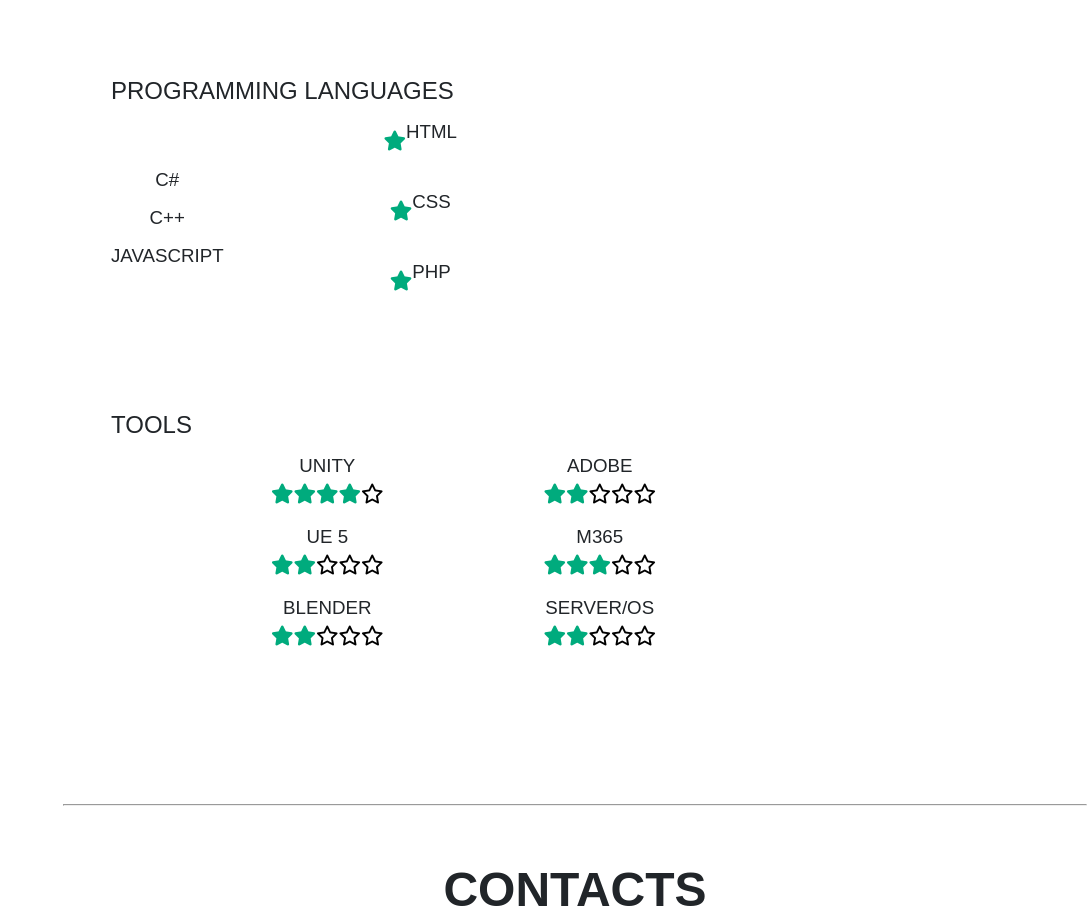
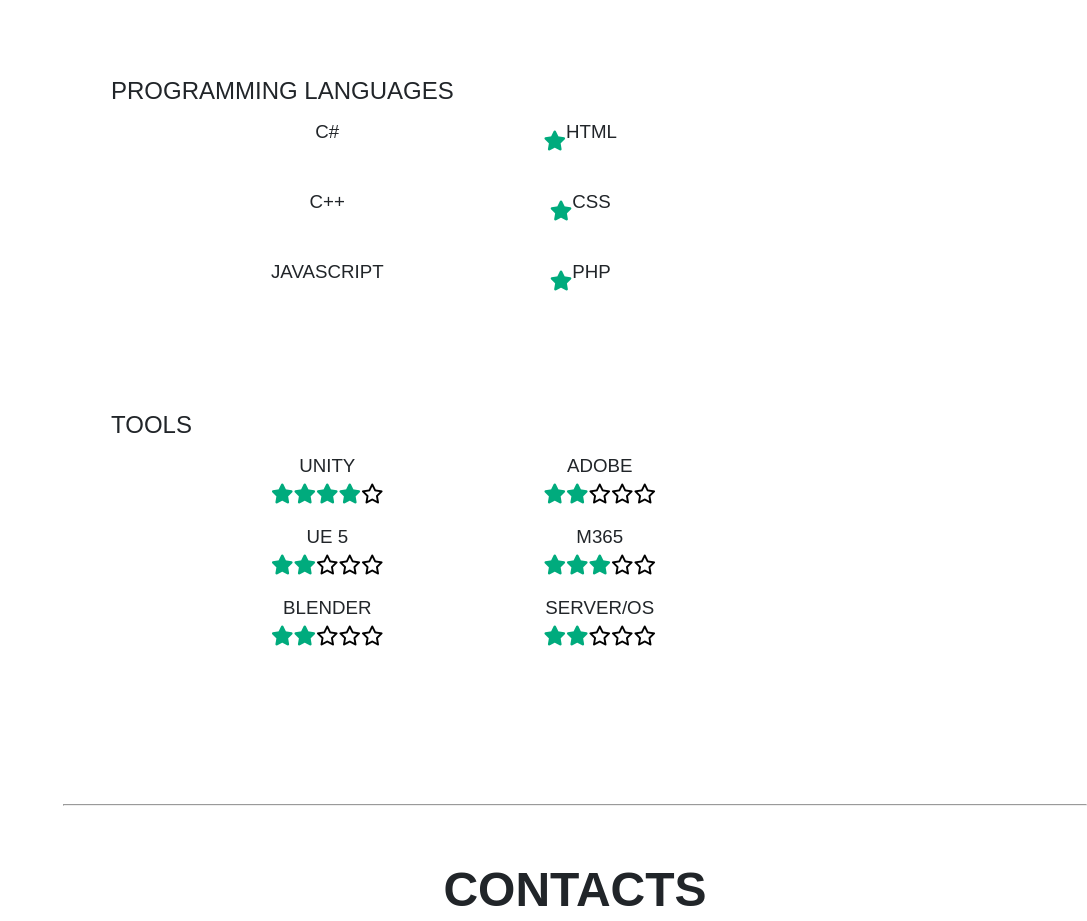
Before and after one commit to Junski1/Junski1.github.io, a plain HTML site: page index.html in a window 1280 px wide. Shown: the part 3554-4475 px from the top of the page, without its empty margins (193-1280 px from the left). Drawn offline with Linux system fonts and the light colour scheme.

Commit message:
Update index.html

```diff
--- a/index.html
+++ b/index.html
@@ -230,10 +230,10 @@
                         </div>
                         <h2 class="subheading mb1">Programming languages</h2>
                         <div class="skill-rating flex mb5">
-                            <div class="flex column">
-                                <h3 class="subheading mb1">C#</h3>
-                                <h3 class="subheading mb1">C++</h3>
-                                <h3 class="subheading mb1">JavaScript</h3>
+                            <div class="skill-holder flex column">
+                                <h3 class="subheading mb3">C#</h3>
+                                <h3 class="subheading mb3">C++</h3>
+                                <h3 class="subheading mb3">JavaScript</h3>
                             </div>
                             <div class="flex column">
                                 <div class="skill-holder flex column">
```
